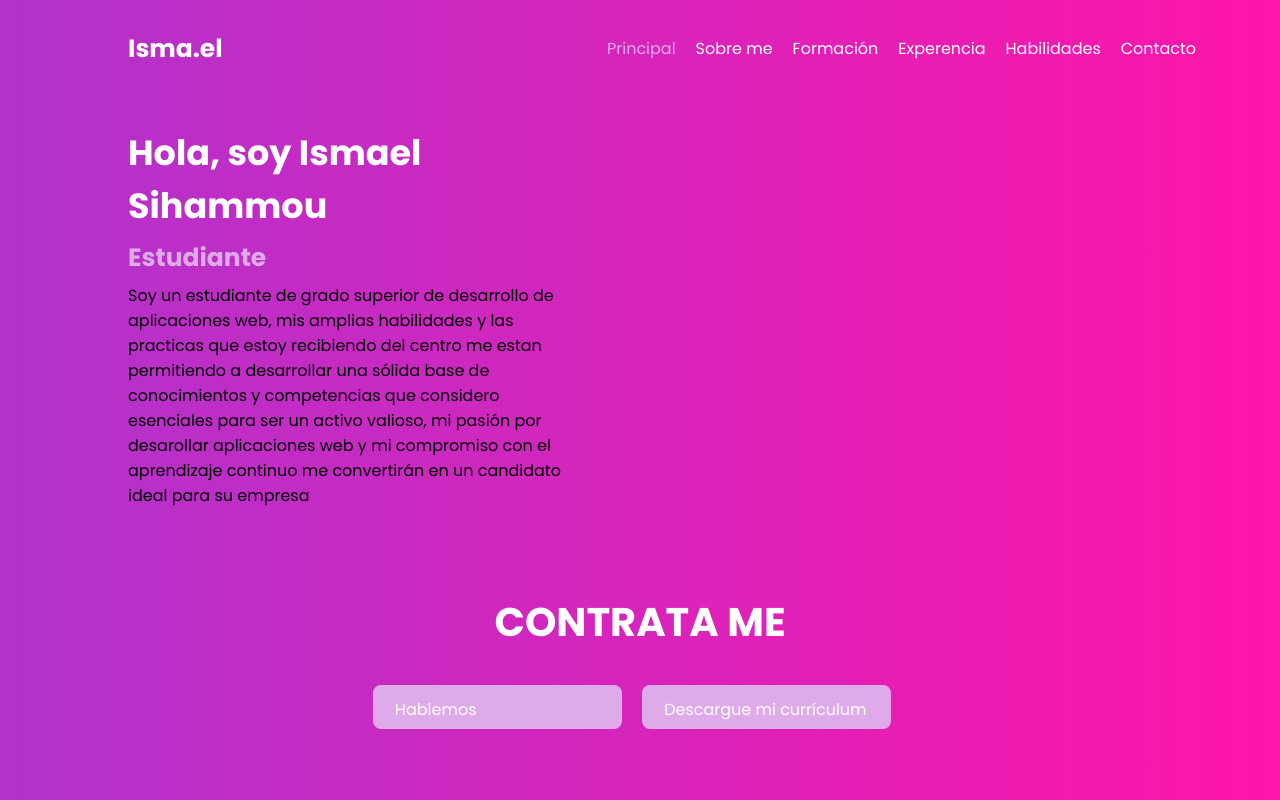
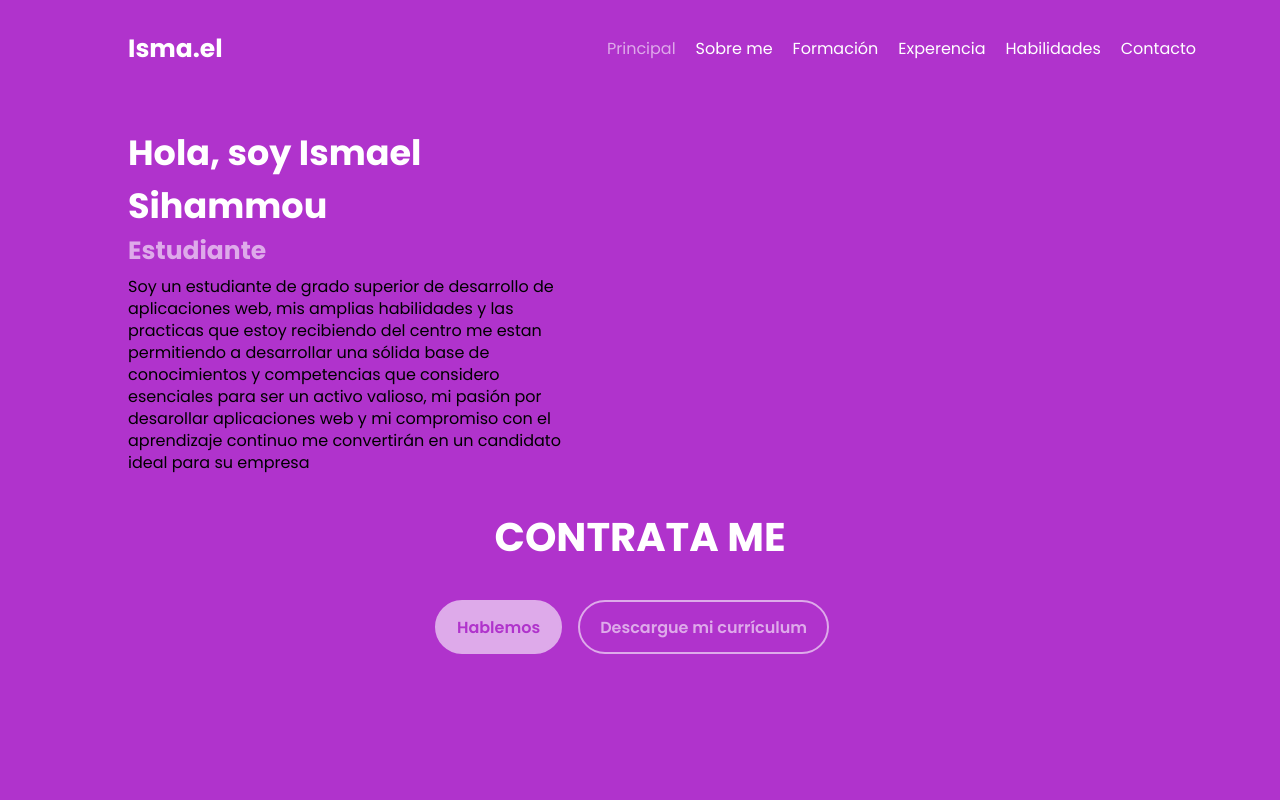
Before and after one commit to shism04/update, a plain HTML site: page index.html in a window 1280 px wide. Shown: the top 800 px of the page. Drawn offline with Linux system fonts and the light colour scheme.

Commit message:
pagina_principal_finalizacion

```diff
--- a/index.html
+++ b/index.html
@@ -27,10 +27,11 @@
             <p>Soy un estudiante de grado superior de desarrollo de aplicaciones web, mis amplias habilidades y las practicas que estoy recibiendo del centro me estan permitiendo a desarrollar una sólida base de conocimientos y competencias que considero esenciales para ser un activo valioso, mi pasión por desarollar aplicaciones web y mi compromiso con el aprendizaje continuo me convertirán en un candidato ideal para su empresa </p>
 
         </div>
-        <div class="contrata-me">
-            <h2>CONTRATA ME</h2>
-            <a href="#" class="first-child">Hablemos</a>
-            <a href="#" class="last-child">Descargue mi currículum</a>
+        <h2>CONTRATA ME</h2>
+        <div class="contrata_me">
+            <a href="#">Hablemos</a>
+            <a href="#">Descargue mi currículum</a>
+        </div>
         </div>
     </section>
 
--- a/style.css
+++ b/style.css
@@ -3,13 +3,14 @@ body{
     margin: 0;
     padding: 0;
     font-family: "Poppins";
-    background-image:linear-gradient(to right,#b033cc,#ff15aa);
+    background:#b033cc
 }
 header{
     padding: 20px 5% 20px 10% ;
     display: flex;
     align-items: center;
     justify-content: space-between;
+    position: sticky;
 }
 header a {
     text-decoration: none;
@@ -46,7 +47,7 @@ nav a:hover::after
 width: 100%;
 }
 .principal {
-    height: 110vh;
+    height: 100vh;
     align-items: center;
 }
 .pagina_principal{
@@ -56,7 +57,7 @@ width: 100%;
 .pagina_principal h1 {
     color: white;
     font-size: 35px;
-    margin-bottom: -18px;
+    margin-bottom: -25px;
     max-width: 500px;
 
 
@@ -69,26 +70,76 @@ margin-bottom: -10px;
 }
 .pagina_principal p {
     font-size: 16px;
+    line-height: 22px;
+    font-weight: 400;
 }
 .contrata-me {
    width: 100%;
    text-align: center;
    padding-top: 35px;
 }
-.contrata-me h2 {
+h2 {
+    width: 100%;
     font-size: 40px;
     color: white;
+    text-align: center;
+
 }
-.contrata-me a {
+.contrata_me{
+
+    display: flex;
+    justify-content: center;
+    align-items: center;
+}
+.contrata_me a {
     display: inline-flex;
-    width: 205px;
-    height: 20px;
+    justify-content: center;
+    align-items: center;
+    width: fit-content;
+    height: 30px;
     background: #deaaea;
     border: 2px solid #deaaea;
-    border-radius: 8px;
+    border-radius: 100px;
     font-size: 16px;
     margin-right: 16px;
     text-decoration: none;
     color: white;
     padding: 10px 20px;
+    color: #b033cc;
+    font-weight: 600;
+    position: relative;
+    z-index: 1;
 }
+.contrata_me :nth-child(2){
+    background: #b033cc;
+    color: #deaaea;
+}
+.contrata_me :nth-child(1):hover{
+    color: #deaaea;
+}
+ .contrata_me :nth-child(2):hover{
+    color: #b033cc;
+}
+.contrata_me :nth-child(2)::before{
+    background: #deaaea;
+    width: 0%;
+}
+.contrata_me :nth-child(2):hover::before{
+    width: 100%;
+}
+.contrata_me a::before{
+    content: "";
+    position: absolute;
+    top: 0;
+    left: 0;
+    width: 0%;
+    height: 100%;
+    background: #b033cc;
+    border-radius: 40px;
+    z-index: -1;
+    transition: 0.5s;
+}
+
+.contrata_me a:hover::before {
+    width: 100%;
+}
```
Also changed, not shown: proyecto_imgs/foto_catnet.JPG (added).
